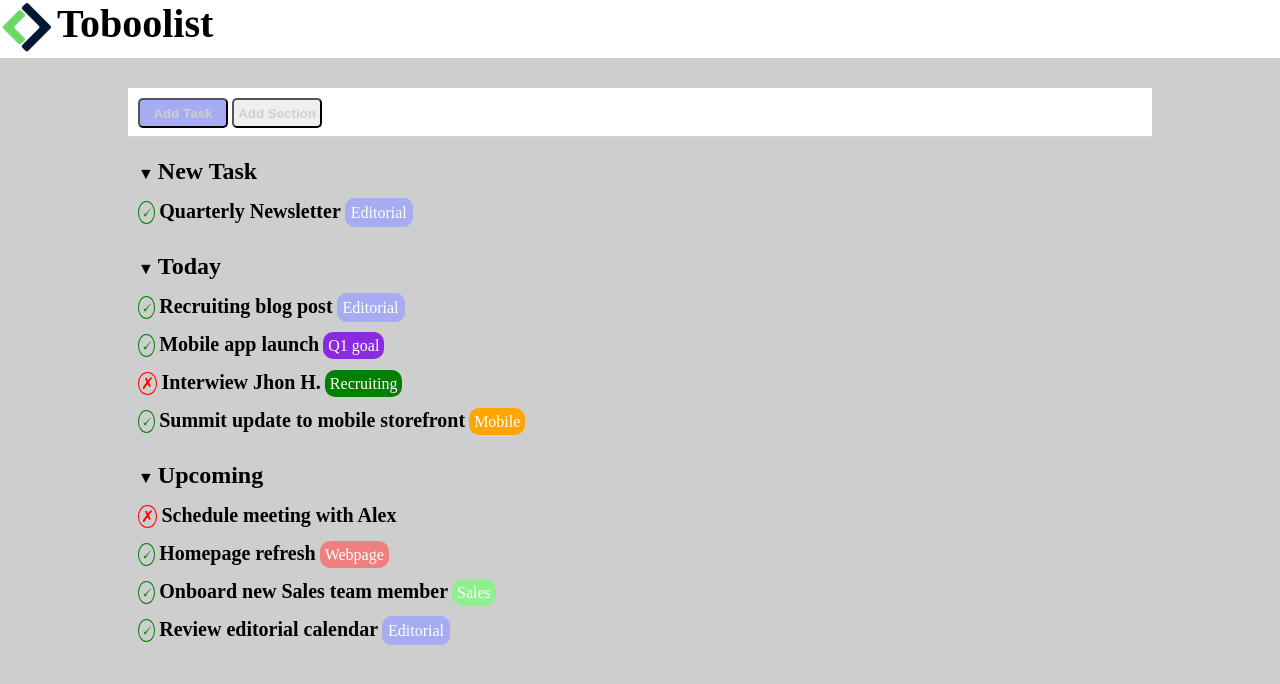
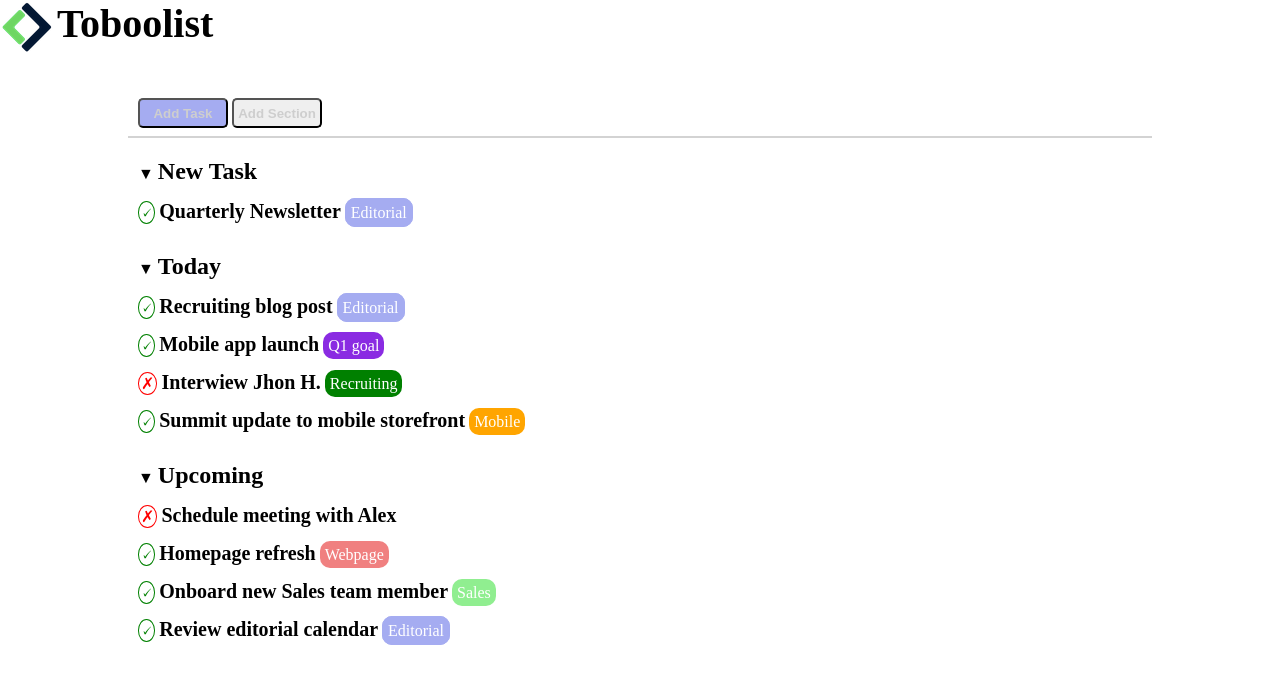
Before and after one commit to Chicco80/html-css-toboolist, a plain HTML site: page index.html in a window 1280 px wide. Drawn offline with Linux system fonts and the light colour scheme.

Commit message:
correzzioni

```diff
--- a/css/style.css
+++ b/css/style.css
@@ -6,7 +6,7 @@
 }
 
 body{
-    background-color: #cecece;
+    background-color: white;
 
 }
 
@@ -14,6 +14,7 @@ header{
     width: 100%;
     background-color: white;
 }
+
 h1{
     display: inline-block;
     vertical-align: top;
@@ -29,6 +30,7 @@ main{
     padding: 10px;
     border-bottom: 2px solid lightgrey;
 }
+
 button{
     width: 90px;
     height: 30px;
--- a/index.html
+++ b/index.html
@@ -15,14 +15,11 @@
       <!-- /logo -->
     </header>
     <main>
-      <nav>
         <!-- tasti navigazione -->
         <button class="blue">Add Task</button>
         <button>Add Section</button>
         <!--/tasti navigazione -->
-      </nav>
 
-      <section>
         <!-- new task -->
         <ol>
           <li class="margin-top">
@@ -35,30 +32,32 @@
             <span class="editorial">Editorial</span>
           </li>
         </ol>
-      </section>
 
-      <section>
         <!-- today -->
         <ol>
           <li class="margin-top">
             &#9660;
             <h2>Today</h2>
           </li>
+
           <li>
             <span class="check-ok">&#128504;</span>
             <span class="bold">Recruiting blog post</span>
             <span class="editorial">Editorial</span>
           </li>
+
           <li>
             <span class="check-ok">&#128504;</span>
             <span class="bold">Mobile app launch</span>
             <span class="goal">Q1 goal</span>
           </li>
+
           <li>
             <span class="check-no">&cross;</span>
             <span class="bold">Interwiew Jhon H.</span>
             <span class="recruiting">Recruiting</span>
           </li>
+
           <li>
             <span class="check-ok">&#128504;</span>
             <span class="bold">Summit update to mobile storefront</span>
@@ -66,9 +65,7 @@
           </li>
         </ol>
         <!--/ today -->
-      </section>
 
-      <section>
         <!-- upcoming -->
         <ol>
           <li class="margin-top">
@@ -94,11 +91,8 @@
             <span class="bold">Review editorial calendar</span>
             <span class="editorial">Editorial</span>
           </li>
-
         </ol>
-
         <!--/ upcoming-->
-      </section>
     </main>
   </body>
 </html>
```
